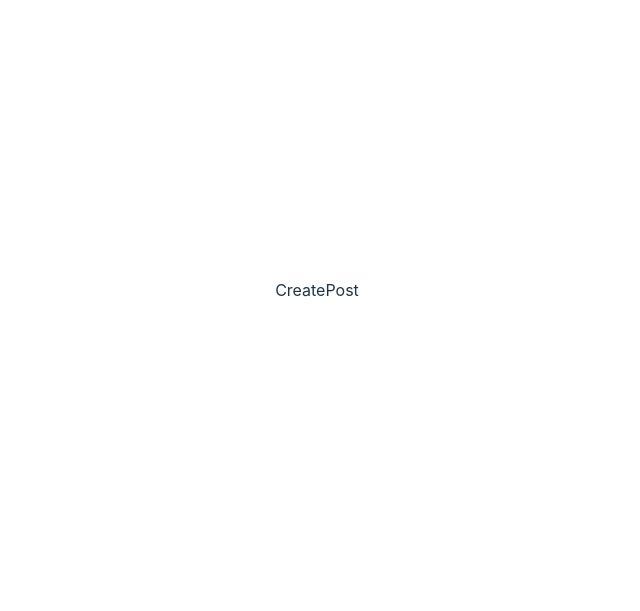
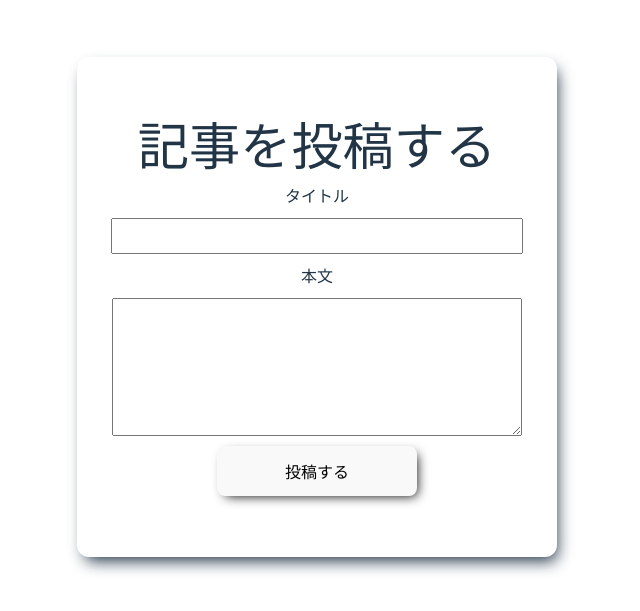
Before and after one commit to 0123takaokeita/blog_with_react_and_firebase, a React (Vite) app: page /createpost in a window 1280 px wide. Shown: the part 135-746 px from the top of the page, without its empty margins (323-963 px from the left). Built offline with nearby package versions, Linux system fonts and the light colour scheme.

Commit message:
feat: 記事の投稿画面作成

```diff
--- /dev/null
+++ b/src/components/CreatePost.css
@@ -0,0 +1,53 @@
+.createPostPage {
+    display: flex;
+    align-items: center;
+    justify-content: center;
+    height: 90vh;
+}
+
+.createPostContainer{
+    /* background-color: whitesmoke; */
+    border-radius: 12px;
+    display: flex;
+    flex-direction: column;
+    justify-content: center;
+    width: 400px;
+    height: 500px;
+    gap: 10px;
+    padding: 0 40px;
+    box-shadow: 4px 8px 16px -4px;
+    align-items: center;
+}
+
+.createPostContainer h1 {
+    margin: 0;
+}
+
+
+.createPostContainer input {
+    width: 100%;
+    height: 32px;
+    outline: none;
+    padding: 0 4px;
+}
+
+
+.createPostContainer textarea {
+    width: 100%;
+    height: 120px;
+    outline: none;
+    padding: 8px 4px;
+}
+
+.postButton {
+    box-shadow: 4px 4px 12px -4px;
+    width: 50%;
+    padding: 12px 0;
+    cursor: pointer;
+    transition: all 0.5s;
+}
+
+.postButton:hover {
+    transform: translate(2px, 2px);
+    box-shadow: none;
+}
--- a/src/components/CreatePost.tsx
+++ b/src/components/CreatePost.tsx
@@ -1,5 +1,19 @@
+import React from "react";
+import './CreatePost.css';
+
 const CreatePost = () => {
-  return <div>CreatePost</div>
+  return (
+    <div className="createPostPage">
+      <div className="createPostContainer">
+        <h1>記事を投稿する</h1>
+        <label>タイトル</label>
+        <input type='text' />
+        <label>本文</label>
+        <textarea />
+        <button className="postButton">投稿する</button>
+      </div>
+    </div>
+  )
 };
 
 export default CreatePost;
```
